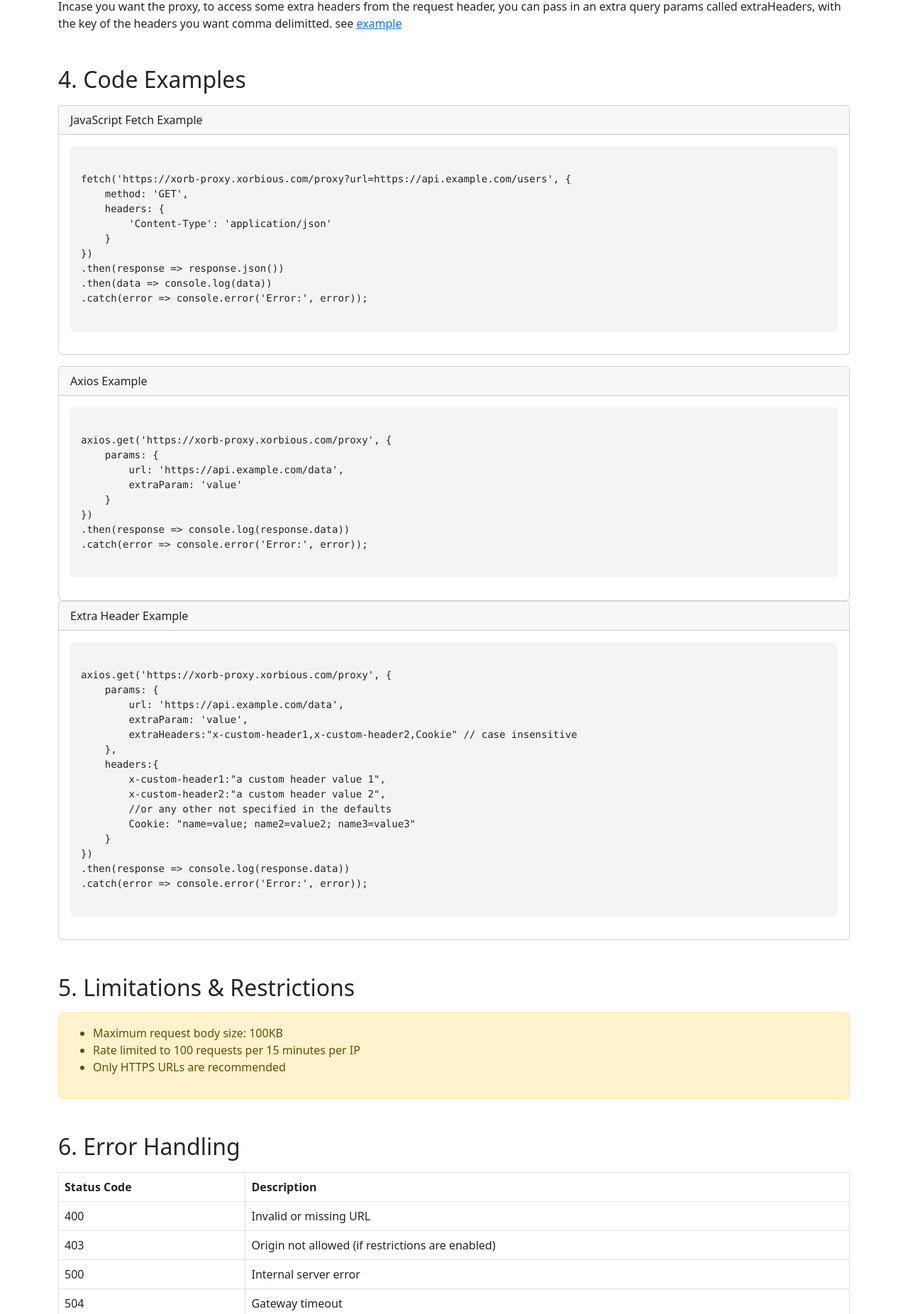
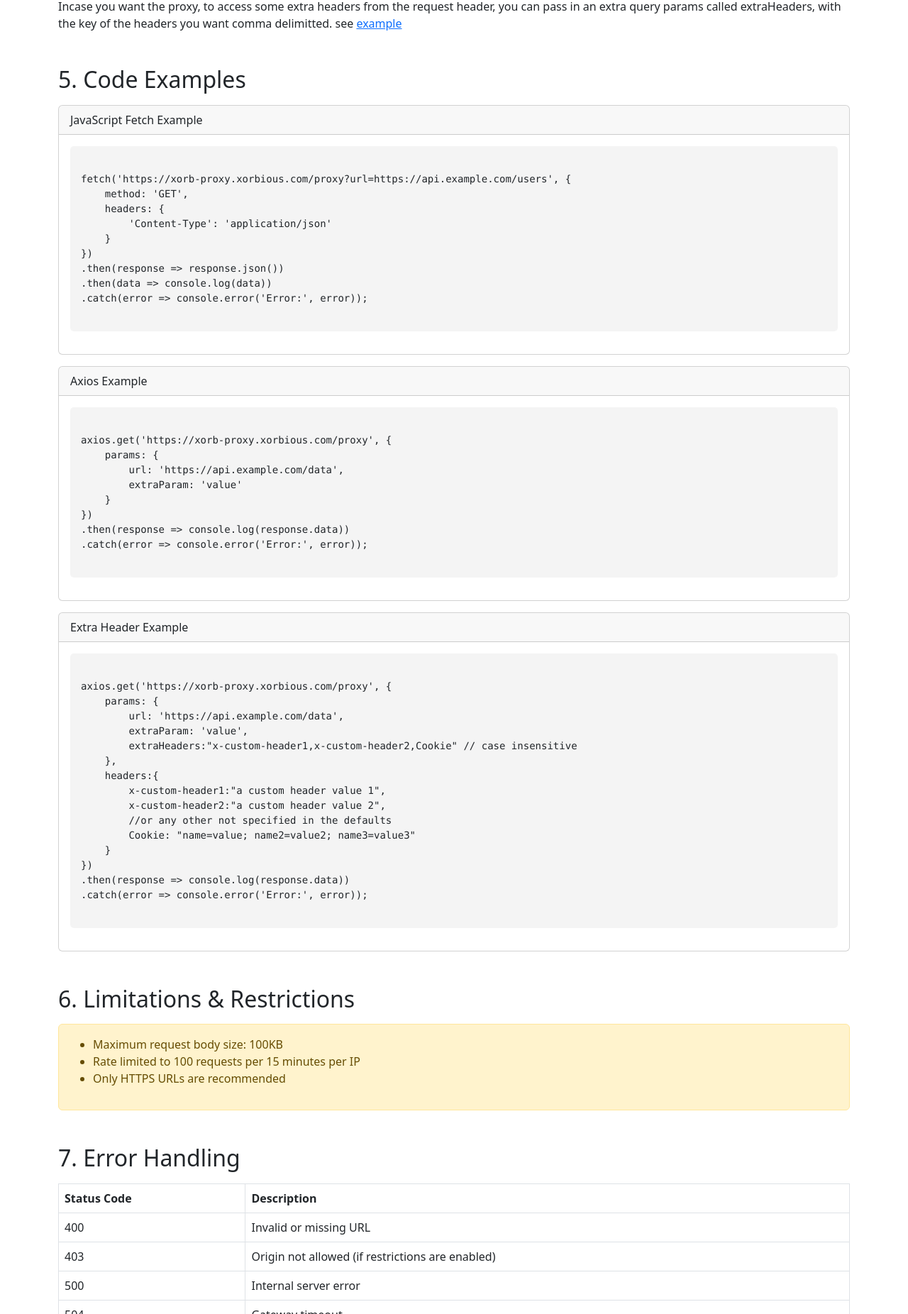
Before and after one commit to ogheneovo12/xorb-proxy, a website: page public/index.html in a window 1280 px wide. Shown: the part 1642-3494 px from the top of the page at 71% size. Drawn offline with nearby package versions, Linux system fonts and the light colour scheme.

Commit message:
fix: home page numbering

```diff
--- a/public/index.html
+++ b/public/index.html
@@ -161,7 +161,7 @@
         </section>
 
         <section class="mb-5">
-          <h2 class="mb-3">4. Code Examples</h2>
+          <h2 class="mb-3">5. Code Examples</h2>
 
           <div class="card mb-3">
             <div class="card-header">JavaScript Fetch Example</div>
@@ -180,7 +180,7 @@ fetch('https://xorb-proxy.xorbious.com/proxy?url=https://api.example.com/users',
             </div>
           </div>
 
-          <div class="card">
+          <div class="card mb-3">
             <div class="card-header">Axios Example</div>
             <div class="card-body">
               <pre><code>
@@ -221,7 +221,7 @@ axios.get('https://xorb-proxy.xorbious.com/proxy', {
         </section>
 
         <section class="mb-5">
-          <h2 class="mb-3">5. Limitations & Restrictions</h2>
+          <h2 class="mb-3">6. Limitations & Restrictions</h2>
           <div class="alert alert-warning">
             <ul>
               <li>Maximum request body size: 100KB</li>
@@ -232,7 +232,7 @@ axios.get('https://xorb-proxy.xorbious.com/proxy', {
         </section>
 
         <section class="mb-5">
-          <h2 class="mb-3">6. Error Handling</h2>
+          <h2 class="mb-3">7. Error Handling</h2>
           <table class="table table-bordered">
             <thead>
               <tr>
```
